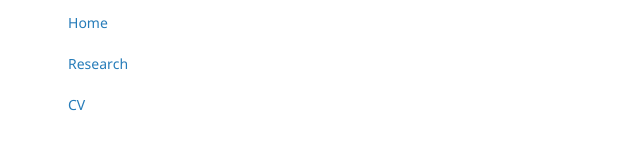
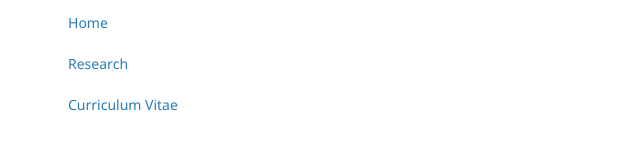
Before and after one commit to yonggyun-yg-kim/yonggyun-yg-kim.github.io, a Jekyll site: the page built from index.md, in a window 1280 px wide. Shown: the part 159-309 px from the top of the page, without its empty margins (142-782 px from the left). Built offline with Jekyll 4.4.1, drawn with Linux system fonts in a browser that asks for light colours.

Commit message:
Update default.html

```diff
--- a/_layouts/default.html
+++ b/_layouts/default.html
@@ -40,7 +40,7 @@
 
         <p class="view"><a href="index.html">Home</a></p>
         <p class="view"><a href="Research.html">Research</a></p>
-        <p class="view"><a href="CV.html">CV</a></p>
+        <p class="view"><a href="CV.html">Curriculum Vitae</a></p>
 
 
       </header>
```
